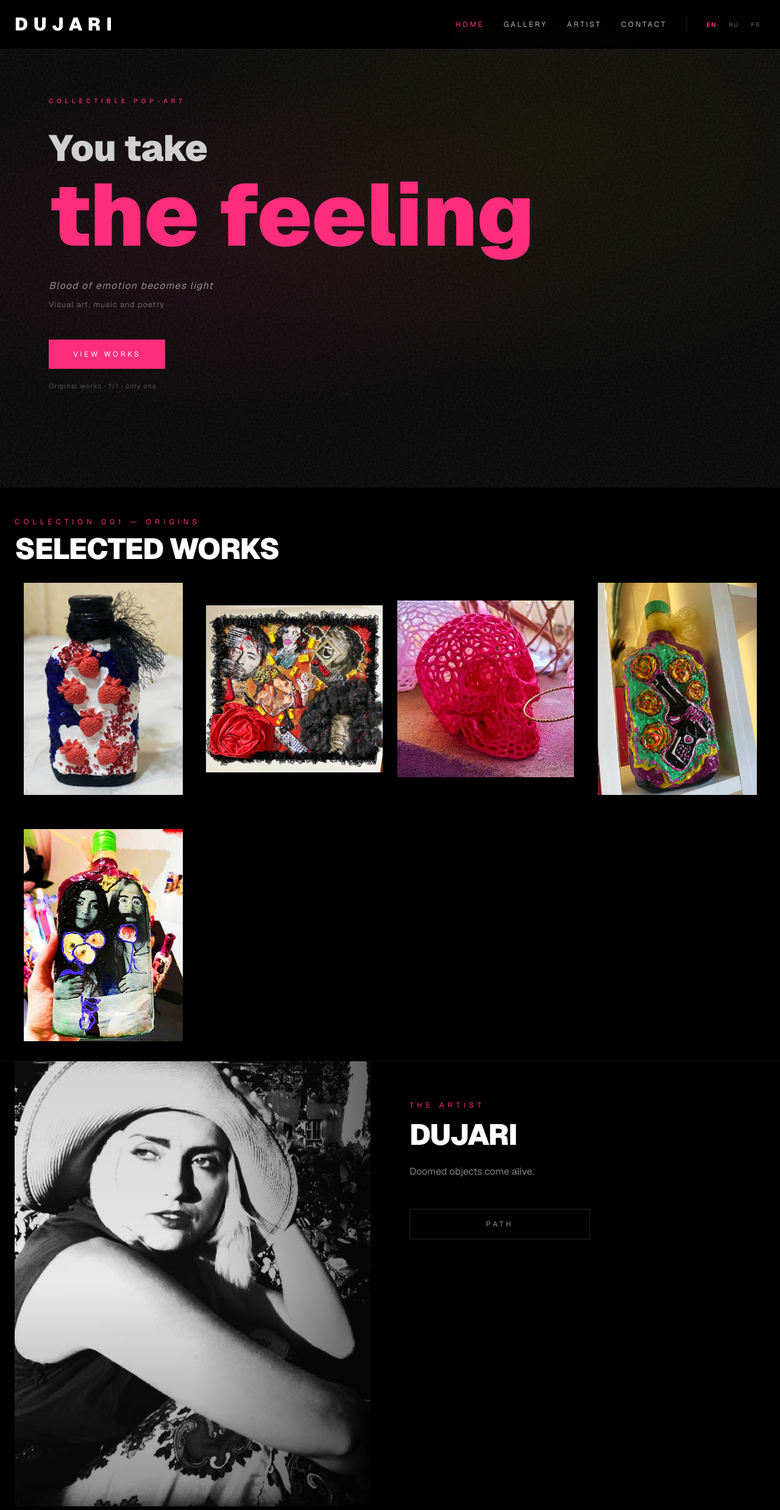
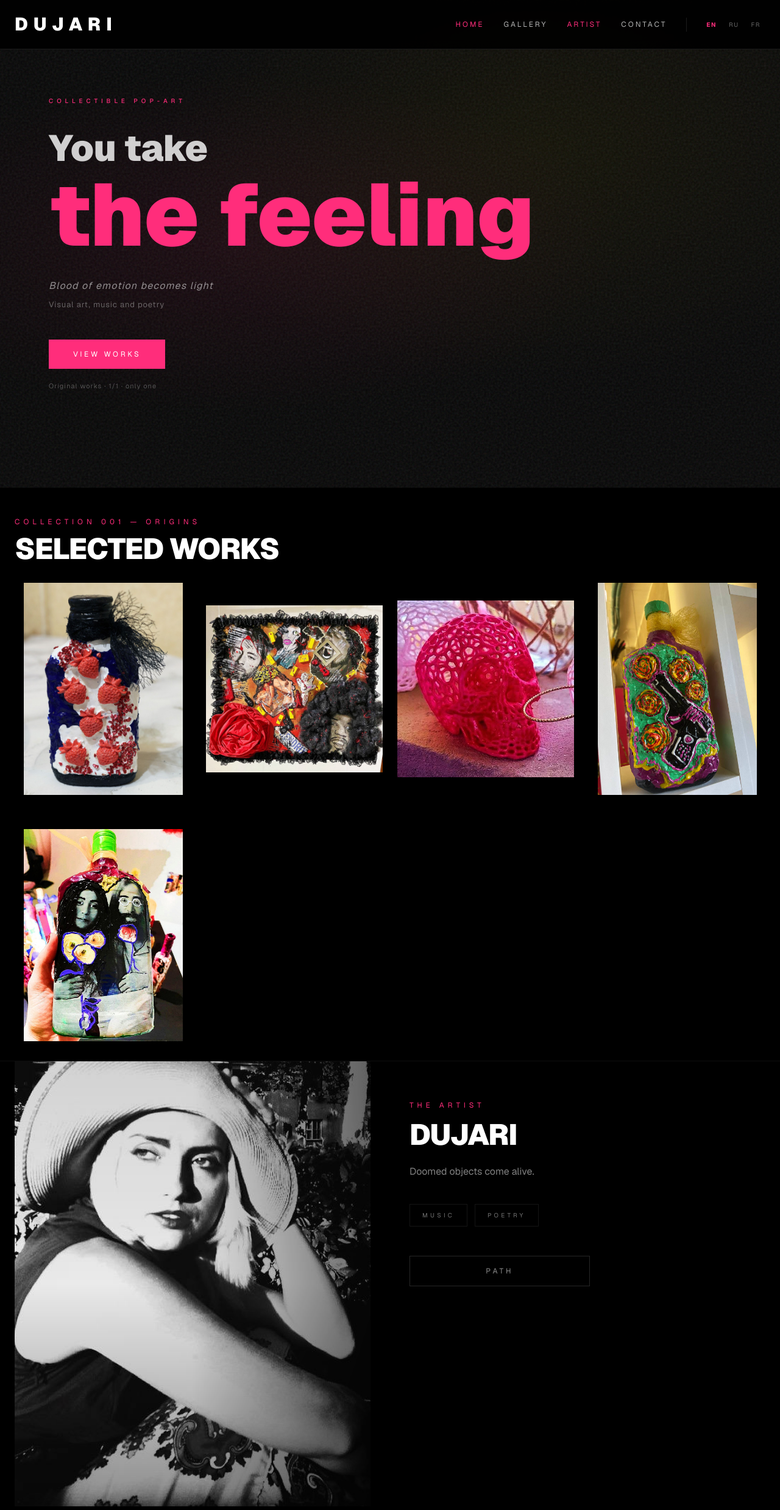
Before and after one commit to genfreemix/dujari, a Next.js app: page / in a window 1280 px wide. Shown: the top 2477 px of the page at 61% size. Built offline with nearby package versions, Linux system fonts and the light colour scheme.

Commit message:
artist: route menu to homepage block and restore three-button artist block

```diff
--- a/src/components/ArtistBlock.tsx
+++ b/src/components/ArtistBlock.tsx
@@ -33,6 +33,18 @@ export default function ArtistBlock() {
             {t("artist.quote")}
           </p>
 
+          <div className="flex flex-wrap items-center gap-3 mb-10">
+            <span className="inline-flex items-center border border-white/[0.08] bg-transparent px-5 py-2.5 text-[10px] tracking-[0.42em] uppercase text-white/45">
+              {t("artist.field_music_title")}
+            </span>
+            <Link
+              href="/poetry"
+              className="inline-flex items-center border border-white/[0.08] bg-transparent px-5 py-2.5 text-[10px] tracking-[0.42em] uppercase text-white/45 hover:text-white/65 hover:border-white/20 transition-all duration-300"
+            >
+              {t("artist.field_poetry_title")}
+            </Link>
+          </div>
+
           <Link
             href="/artist"
             className="inline-flex w-[18.5rem] justify-center border border-white/15 text-white/55 text-xs tracking-[0.35em] uppercase px-10 py-4 mt-2 hover:border-white/28 hover:text-white/75 transition-all duration-300"
--- a/src/components/Header.tsx
+++ b/src/components/Header.tsx
@@ -19,7 +19,7 @@ export default function Header() {
   const NAV_ITEMS = [
     { href: "/", label: t("nav.home") },
     { href: "/gallery", label: t("nav.gallery") },
-    { href: "/artist", label: t("nav.artist") },
+    { href: "/#artist", label: t("nav.artist") },
     { href: "/contact", label: t("nav.contact") },
   ];
 
@@ -39,7 +39,7 @@ export default function Header() {
                 key={item.href}
                 href={item.href}
                 className={`text-xs tracking-[0.25em] uppercase transition-colors duration-200 ${
-                  pathname === item.href
+                  (item.href === "/#artist" ? pathname === "/" : pathname === item.href)
                     ? "text-[#FF2D7B]"
                     : "text-white/70 hover:text-white"
                 }`}
@@ -102,7 +102,7 @@ export default function Header() {
               href={item.href}
               onClick={() => setOpen(false)}
               className={`block px-6 py-4 text-sm tracking-[0.25em] uppercase border-b border-white/5 ${
-                pathname === item.href
+                (item.href === "/#artist" ? pathname === "/" : pathname === item.href)
                   ? "text-[#FF2D7B]"
                   : "text-white/70"
               }`}
```
